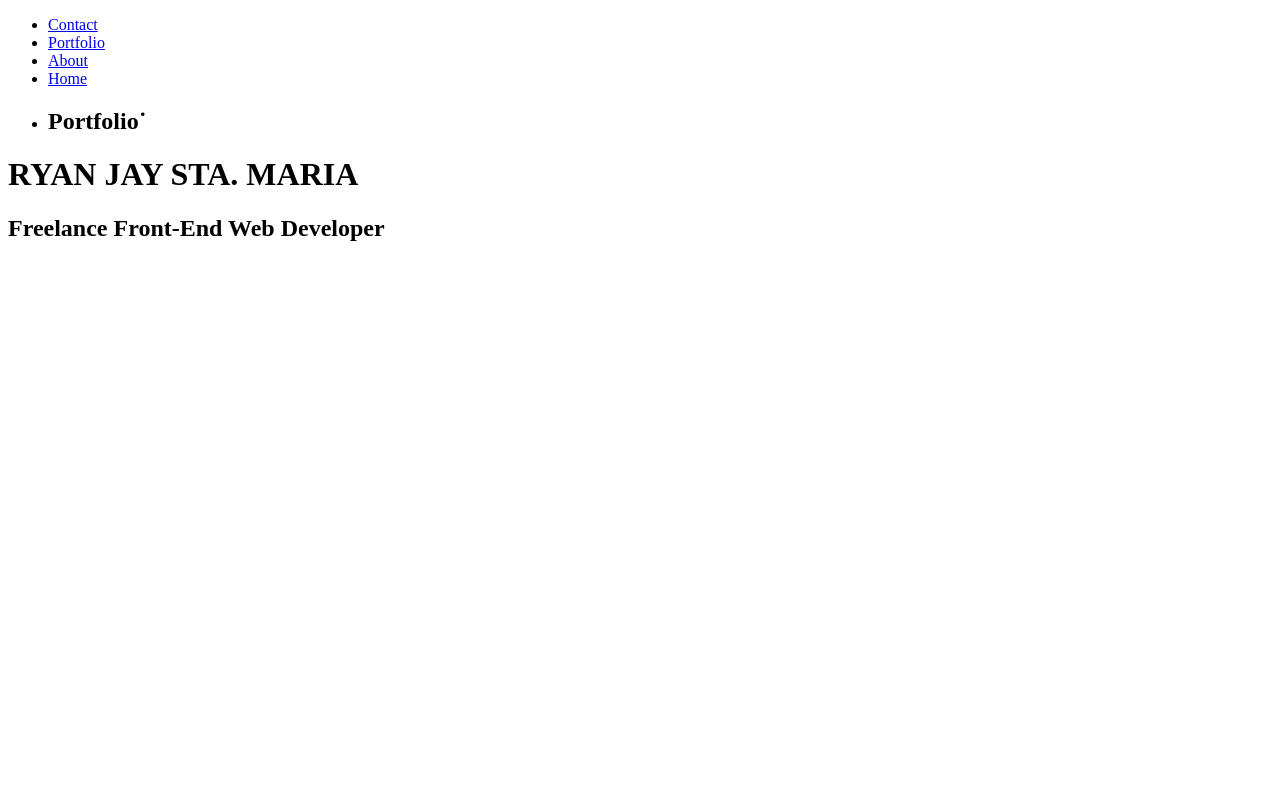
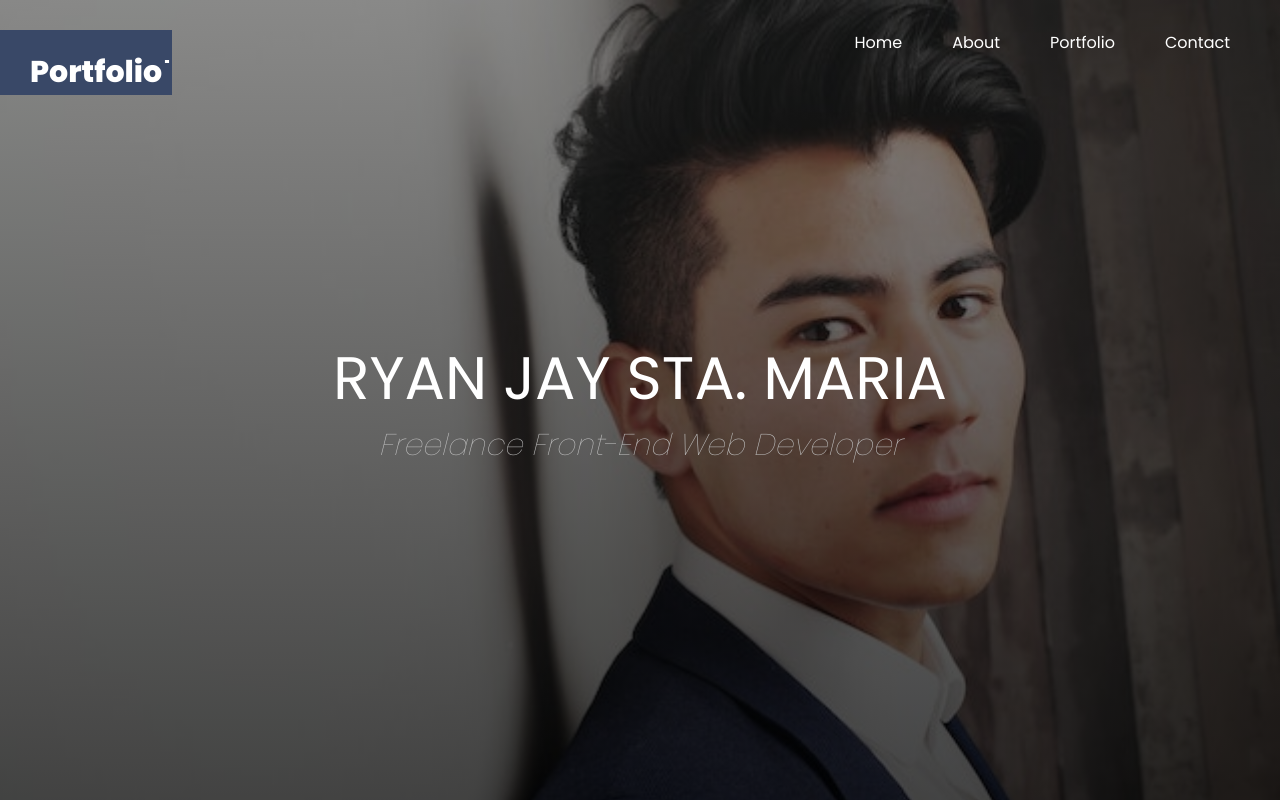
Before and after one commit to arrrjhay009/PF-Exercise, a plain HTML site: page index.html in a window 1280 px wide. Drawn offline with Linux system fonts and the light colour scheme.

Commit message:
fix css file

```diff
--- a/css/styles.css
+++ b/css/styles.css
@@ -56,9 +56,6 @@ li {
     float: left;
 }
 
-ul {
-}
-
 .header_headings {
     text-align: center;
     position: absolute;
--- a/index.html
+++ b/index.html
@@ -6,7 +6,7 @@
     <title>My Portfolio - RJSM</title>
 
     <!-- EXTERNAL STYLESHEET -->
-    <link rel="stylesheet" href="css/styles2.css">
+    <link rel="stylesheet" href="css/styles.css">
 
     <!-- EXTERNAL STYLES RESOURCES -->
     <link rel="preconnect" href="https://fonts.googleapis.com">
```
